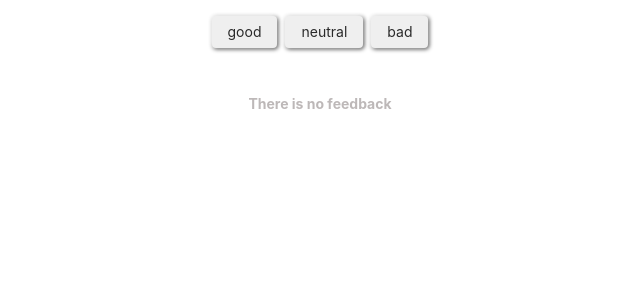
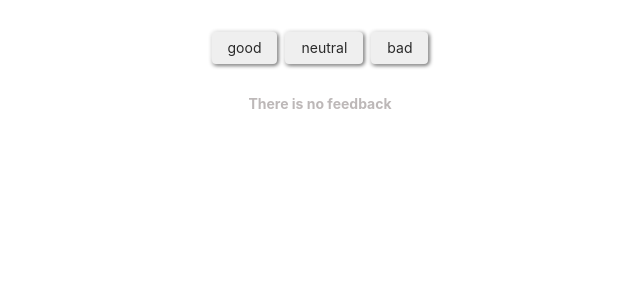
Before and after one commit to MaksymMyhulia/goit-react-hw-02-feedback, a React (Create React App) app: page / in a window 1280 px wide. Shown: the top 300 px of the page, without its empty margins (320-960 px from the left). Built offline with nearby package versions, Linux system fonts and the light colour scheme.

Commit message:
add_box_component

```diff
--- a/src/components/App/App.jsx
+++ b/src/components/App/App.jsx
@@ -4,6 +4,7 @@ import { GlobalStyle } from "./GlobalStyle";
 import { FeedbackOptions } from "components/FeedbackOptions/FeedbackOptions";
 import { Statistics } from "components/Statistics/Statistics";
 import { Section } from "components/Section/Section";
+import { Box } from "components/Box/Box";
 
 export class App extends Component {
   state = {
@@ -26,8 +27,9 @@ render() {
 const { good, neutral, bad } = this.state;
 
   return(
-  <div>
-   <Section title="Please leave feedback">
+
+<Box>
+<Section title="Please leave feedback">
     <FeedbackOptions
       options={Object.keys(this.state)}
       onLeaveFeedback={this.leaveFeedback}
@@ -45,8 +47,7 @@ const { good, neutral, bad } = this.state;
      </Statistics>
     </Section>
     <GlobalStyle />
-  </div>)
-
-
-  }
+</Box>
+  )
+}
 };
--- /dev/null
+++ b/src/components/Box/Box.jsx
@@ -0,0 +1,10 @@
+import React from "react";
+import { Container } from "./Box.styled";
+
+export const Box = ({ children }) => {
+    return (
+        <Container>
+            <main>{children}</main>
+        </Container>
+    )
+}
--- /dev/null
+++ b/src/components/Box/Box.styled.jsx
@@ -0,0 +1,8 @@
+import styled from "@emotion/styled";
+
+export const Container = styled.div`
+display: flex;
+flex-direction: column;
+gap: ${({theme}) => theme.space[4]}px;
+padding: ${({theme}) => theme.space[4]}px;
+`;
--- a/src/components/Notification/Notification.styled.jsx
+++ b/src/components/Notification/Notification.styled.jsx
@@ -1,7 +1,6 @@
 import styled from "@emotion/styled"
  export const Message = styled.h2`
  text-align: center;
- margin: ${({theme}) => theme.space[4]}px;
  color: ${({theme}) => theme.colors.primary};
  font-size: ${({theme}) => theme.fontSizes.s};
  `;
--- a/src/components/Statistics/Statistics.styled.jsx
+++ b/src/components/Statistics/Statistics.styled.jsx
@@ -3,7 +3,6 @@ import styled from "@emotion/styled";
 export const Statisticlist = styled.ul`
 padding: ${({theme}) => theme.space[4]}px;
 margin: 0 auto;
-margin-top: ${({theme}) => theme.space[5]}px;
 max-width: 480px;
 
 border-radius: ${({theme}) => theme.space[2]}px;
@@ -14,12 +13,13 @@ box-shadow: ${({theme}) => theme.shadows.normal};
 export const StatisticFeedback = styled.p`
 display: flex;
 align-items: center;
-gap: ${({theme}) => theme.space[4]}px;
+font-weight: bold;
+gap: ${({theme}) => theme.space[3]}px;
 padding: ${({theme}) => theme.space[3]}px ${({theme}) => theme.space[4]}px;
+
 
 transition: all 0.25s ease-in-out;
 
 color: ${({theme}) => theme.colors.text};
 cursor: pointer;
-
 `;
```
